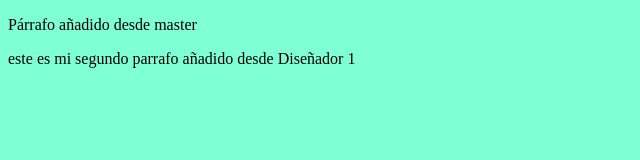
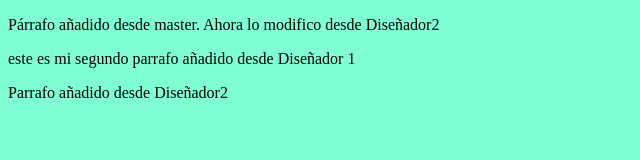
Before and after one commit to Nicolas3524234/PoryectoWebEmpresa, a plain HTML site: page index.html in a window 1280 px wide. Shown: the whole page, without its empty margins (0-640 px from the left). Drawn offline with Linux system fonts and the light colour scheme.

Commit message:
Modificados parrafos desde Diseñador2

```diff
--- a/index.html
+++ b/index.html
@@ -9,8 +9,10 @@
 </head>
 <body>
 
-    <p>Párrafo añadido desde master</p>
+    <p>Párrafo añadido desde master. Ahora lo modifico desde Diseñador2</p>
 
     <p>este es mi segundo parrafo añadido desde Diseñador 1</p>
+
+    <p>Parrafo añadido desde Diseñador2</p>
 </body>
 </html>
```
